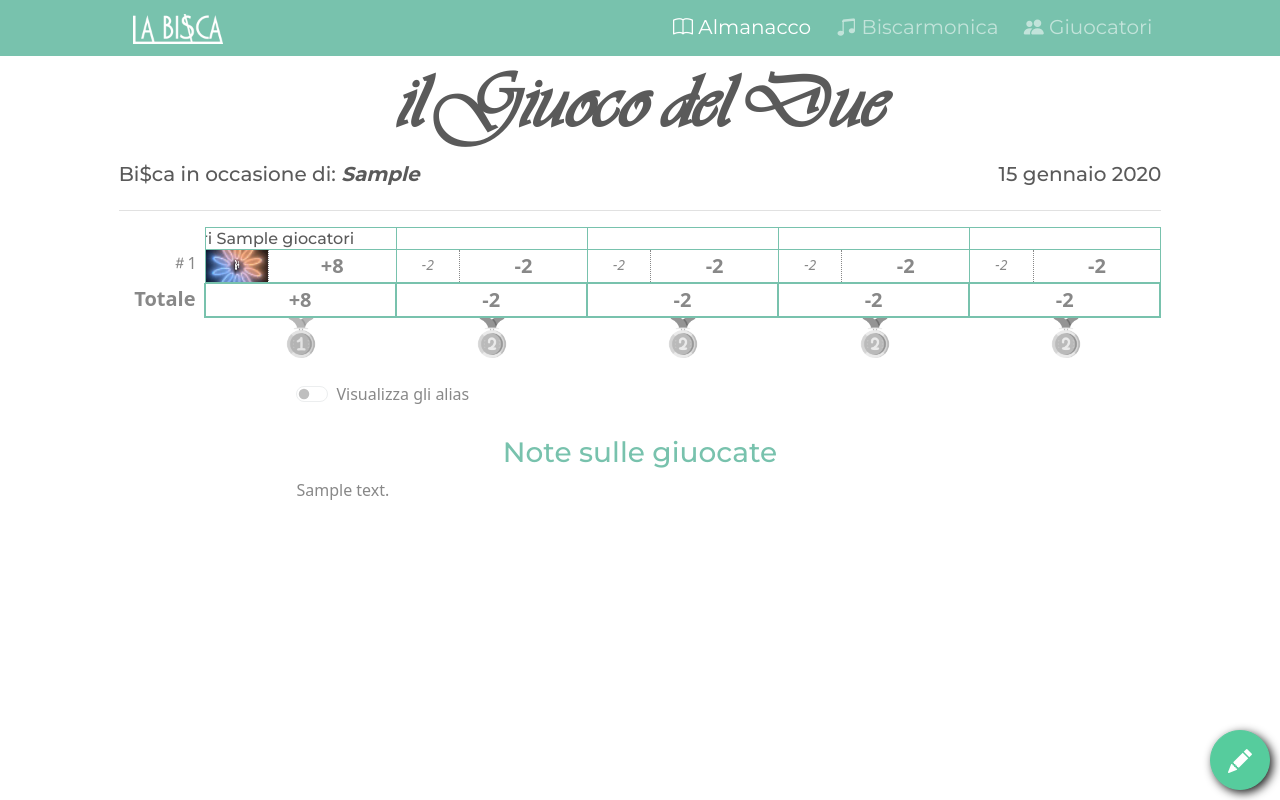
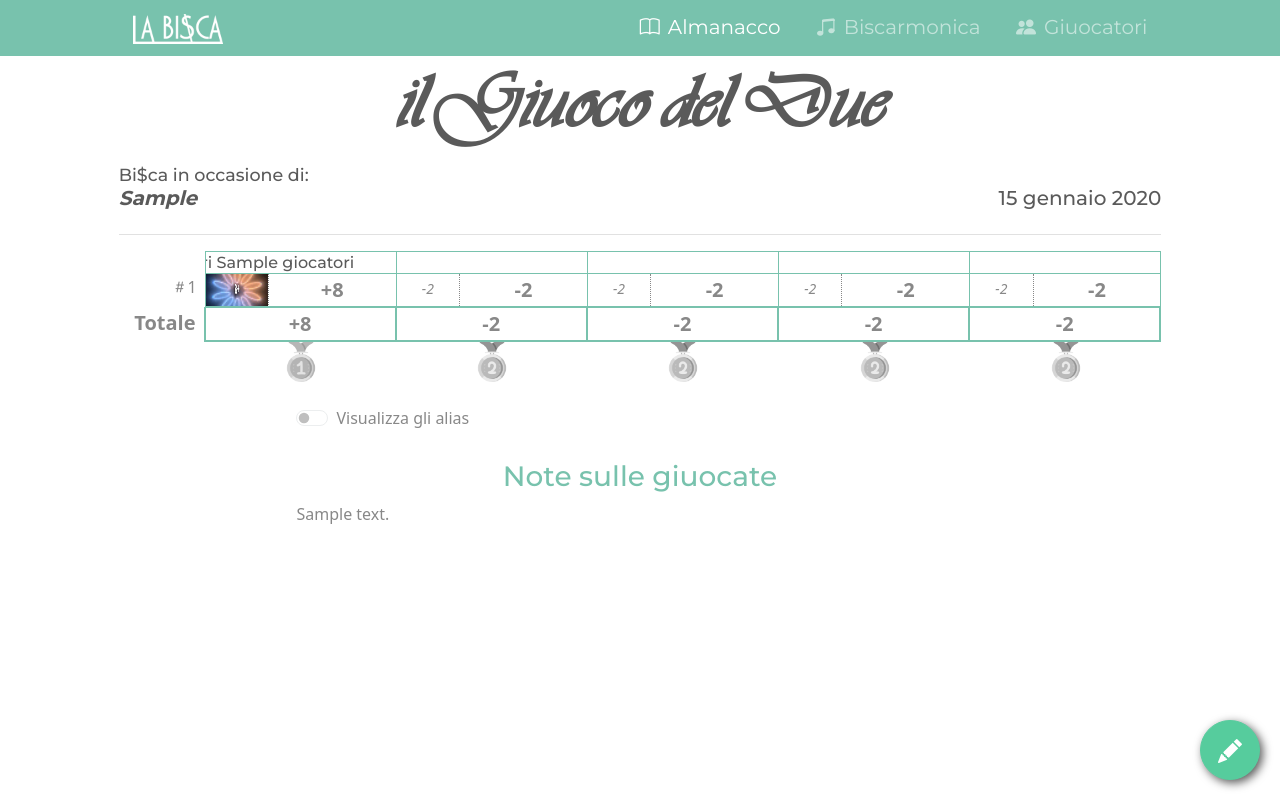
Before and after one commit to ricfila/LaBisca, a PHP site: page /partite.php?id=1 in a window 1280 px wide. Run offline with PHP 8.4, Linux system fonts and the light colour scheme; the visitor is signed in with stand-in values (Sample User, id 1); tables that the repository leaves empty hold one stand-in row (values such as "Sample post"); data that the repository does not hold is empty; a stand-in replaces the project's code that opens the database connection.

Commit message:
bugfix aggiornamento permessi utenti e migliorie grafiche

```diff
--- a/css/temi.css
+++ b/css/temi.css
@@ -6,6 +6,7 @@
 	--colore-titoli: #5a5a5a;
 	--sfondo-dropdown: var(--bs-info);
 	--sfondo-dropdown-active: var(--bs-primary);
+	--ombra: var(--bs-gray-700);
 }
 
 [data-bs-theme=dark] {
@@ -15,6 +16,7 @@
 	--colore-titoli: var(--bs-white);
 	--sfondo-dropdown: var(--bs-gray-700);
 	--sfondo-dropdown-active: #3a6855;
+	--ombra: var(--bs-gray-900);
 
 	.btn-outline-dark, .btn-outline-dark:hover, .btn-dark, .btn-dark:hover {
 		color: var(--bs-light)!important;
--- a/index.php
+++ b/index.php
@@ -10,7 +10,7 @@
 	<img id="imglogo" height="100px" class="toggle-easter-egg"><br><br>
 	<div class="row"><div class="col-lg-1"></div>
 	<div class="col-sm-8 col-lg-7">
-		<h4 style="padding: 0 40 0 40;" class="text-primary">Benvenuti nel sito del <strong style="font-family: Vivaldi; white-space: nowrap;">Giuoco del Due</strong></h4>
+		<h4 style="padding: 0 40 0 40;" class="text-primary">Benvenuti nel sito del <strong class="vivaldi" style="white-space: nowrap;">Giuoco del Due</strong></h4>
 		<p style="text-align: justify;">Il Giuoco del Due è una variante della Briscola per cinque giocatori. Questo sito è stato realizzato per archiviare i punteggi della famiglia Barzon, grande appassionata di questo gioco. La consultazione è aperta a tutti!</p>
 		<?php
 		$proverbi = array(
--- a/js/giocatori.js
+++ b/js/giocatori.js
@@ -98,5 +98,5 @@ function aggiornapermessi() {
 	};
 	xhttp.open("POST", "php/ajax_admin.php", true);
 	xhttp.setRequestHeader("Content-type", "application/x-www-form-urlencoded");
-	xhttp.send("ajax=aggiornapermessi&id=" + id + "'&login=" + ($('#login').is(':checked')?1:0) + "&editor=" + ($('#editor').is(':checked')?1:0) + "&admin=" + ($('#admin').is(':checked')?1:0));
+	xhttp.send("ajax=aggiornapermessi&id=" + id + "&login=" + ($('#login').is(':checked')?1:0) + "&editor=" + ($('#editor').is(':checked')?1:0) + "&admin=" + ($('#admin').is(':checked')?1:0));
 }
--- a/partite.php
+++ b/partite.php
@@ -42,8 +42,8 @@
 						// Pulsante modifica/torna in visualizzazione
 						if ($logged) {
 							?>
-							<div style="position: fixed; bottom: 10px; right: 10px;">
-								<a class="btn btn-lg btn-<?php echo ($edit ? 'info' : 'success'); ?>" href="partite.php?id=<?php echo $id . (!$edit ? '&edit=true' : ''); ?>" style="width: 60px; height: 60px; line-height: 45px; border-radius: 50%; box-shadow: #222 3px 3px 10px; font-size: 1.5em;"><i class="bi bi-<?php echo ($edit ? 'check-lg' : 'pencil-fill'); ?>"></i></a>
+							<div style="position: fixed; bottom: 20px; right: 20px;">
+								<a class="btn btn-lg btn-<?php echo ($edit ? 'info' : 'success'); ?>" href="partite.php?id=<?php echo $id . (!$edit ? '&edit=true' : ''); ?>" style="width: 60px; height: 60px; line-height: 45px; border-radius: 50%; box-shadow: var(--ombra) 3px 3px 10px; font-size: 1.5em;"><i class="bi bi-<?php echo ($edit ? 'check-lg' : 'pencil-fill'); ?>"></i></a>
 							</div>
 							<?php
 						}
--- a/php/bootstrap.php
+++ b/php/bootstrap.php
@@ -15,13 +15,13 @@ function head() {
 					<div class="col-auto text-end p-0">
 						<ul class="navbar-nav ms-auto justify-content-end d-inline ad-sm-none">
 							<li class="nav-item d-inline lead">
-								<a class="nav-link' . (basename($_SERVER['PHP_SELF'], '.php') == 'partite' ? ' active' : '') . ' d-inline" style="padding: 0px 10px;" href="partite.php" alt="Almanacco"><i class="bi bi-book"></i><span class="d-none d-md-inline"> Almanacco</span></a>
+								<a class="nav-link' . (basename($_SERVER['PHP_SELF'], '.php') == 'partite' ? ' active' : '') . ' d-inline" style="padding: 0px 15px;" href="partite.php" alt="Almanacco"><i class="bi bi-book"></i><span class="d-none d-md-inline ms-2">Almanacco</span></a>
 							</li>
 							<li class="nav-item d-inline lead">
-								<a class="nav-link' . (basename($_SERVER['PHP_SELF'], '.php') == 'suoni' ? ' active' : '') . ' d-inline" style="padding: 0px 10px;" href="suoni.php" alt="Biscarmonica"><i class="bi bi-music-note-beamed"></i><span class="d-none d-md-inline"> Biscarmonica</span></a>
+								<a class="nav-link' . (basename($_SERVER['PHP_SELF'], '.php') == 'suoni' ? ' active' : '') . ' d-inline" style="padding: 0px 15px;" href="suoni.php" alt="Biscarmonica"><i class="bi bi-music-note-beamed"></i><span class="d-none d-md-inline ms-2">Biscarmonica</span></a>
 							</li>
 							<li class="nav-item d-inline lead dropdown">
-								<a class="nav-link' . (basename($_SERVER['PHP_SELF'], '.php') == 'giocatori' ? ' active' : '') . ' d-inline dropdown" data-bs-toggle="dropdown" style="padding: 0px 10px;" href="#" alt="Giocatori" role="button" aria-haspopup="true" aria-expanded="false"><i class="bi bi-people-fill"></i><span class="d-none d-md-inline"> Giuocatori</span></a>
+								<a class="nav-link' . (basename($_SERVER['PHP_SELF'], '.php') == 'giocatori' ? ' active' : '') . ' d-inline dropdown" data-bs-toggle="dropdown" style="padding: 0px 15px;" href="#" alt="Giocatori" role="button" aria-haspopup="true" aria-expanded="false"><i class="bi bi-people-fill"></i><span class="d-none d-md-inline ms-2">Giuocatori</span></a>
 								<div class="dropdown-menu position-absolute dropdown-menu-end mt-2" data-bs-popper="static">
 									<a class="dropdown-item" href="giocatori.php"><i class="bi bi-people-fill"></i> Tutti i giuocatori</a>
 									<hr class="dropdown-divider">';
--- a/php/func_mostrapartita.php
+++ b/php/func_mostrapartita.php
@@ -8,8 +8,8 @@ function mostra_partita($id, $edit, $nuovariga = false) {
 	$out = '';
 
 	// Incipit
-	$out .= '<div class="row"><div class="col-md-9"><h5 style="text-align: left;">Bi$ca in occasione di: <strong><i id="occasione0">' . $row['Occasione'] . '</i></strong>' . ($edit ? '&nbsp;<button class="btn btn-primary btn-sm" onclick="info();"><i class="bi bi-pencil-fill"></i></button>' : '') . '</h5></div>';
-	$out .= '<div class="col-md-3"><h5 style="text-align: right;">' . $fmt1->format(strtotime($row['Data'])) . '</h5><span class="d-none" id="data0">' . date("o-m-d", strtotime($row['Data'])) . '</span></div></div>';
+	$out .= '<div class="row"><div class="col-md-9"><h5 style="text-align: left;"><small>Bi$ca in occasione di:</small><br /><strong><i id="occasione0">' . $row['Occasione'] . '</i></strong>' . ($edit ? '&nbsp;<button class="btn btn-primary btn-sm" onclick="info();"><i class="bi bi-pencil-fill"></i></button>' : '') . '</h5></div>';
+	$out .= '<div class="col-md-3 mt-auto"><h5 style="text-align: right;">' . $fmt1->format(strtotime($row['Data'])) . '</h5><span class="d-none" id="data0">' . date("o-m-d", strtotime($row['Data'])) . '</span></div></div>';
 	$out .= '<hr>';
 
 	// Giocatori
@@ -113,8 +113,8 @@ function mostra_partita($id, $edit, $nuovariga = false) {
 	}
 
 	// Mostra eventuali cambi giocatori già in programma
-	if ($edit) {
-		$turni = count($partita[0]);
+	$turni = count($partita[0]);
+	if ($edit && $turni > 0) {
 		$gioc = $conn->query("SELECT * FROM partecipazioni WHERE Partita = $id AND Inizio > " . $turni . " ORDER BY Inizio, Colonna;");
 
 		$rowg = $gioc->fetch_assoc();
```
